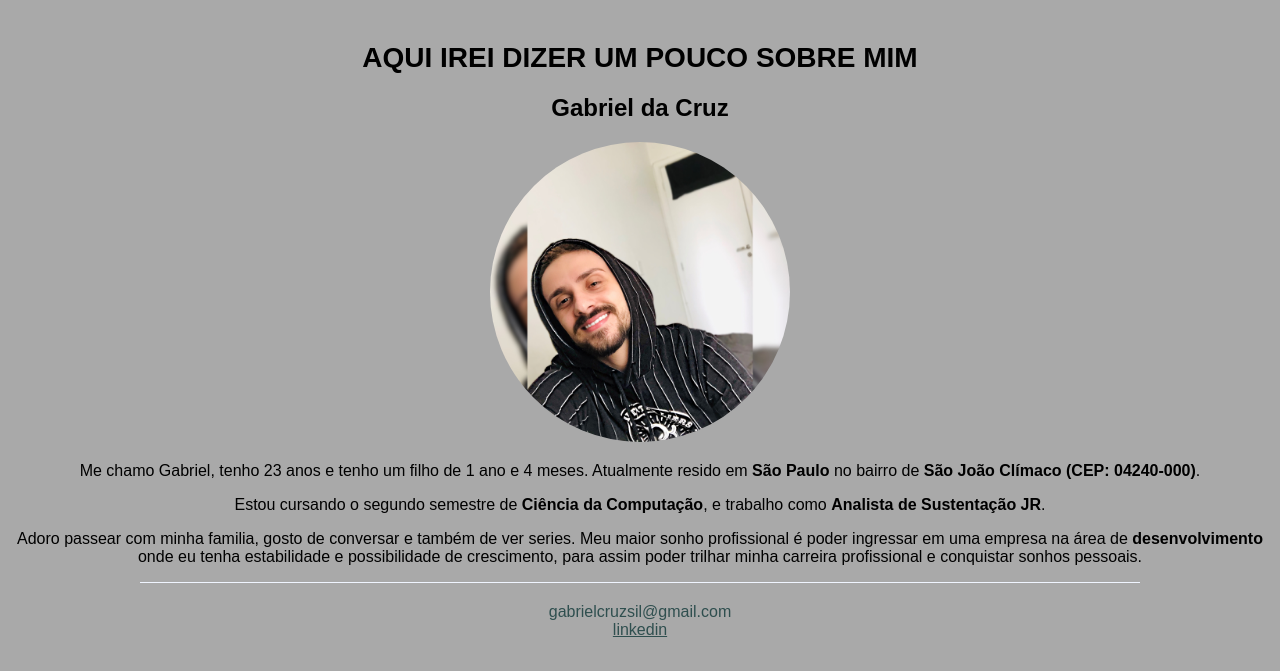
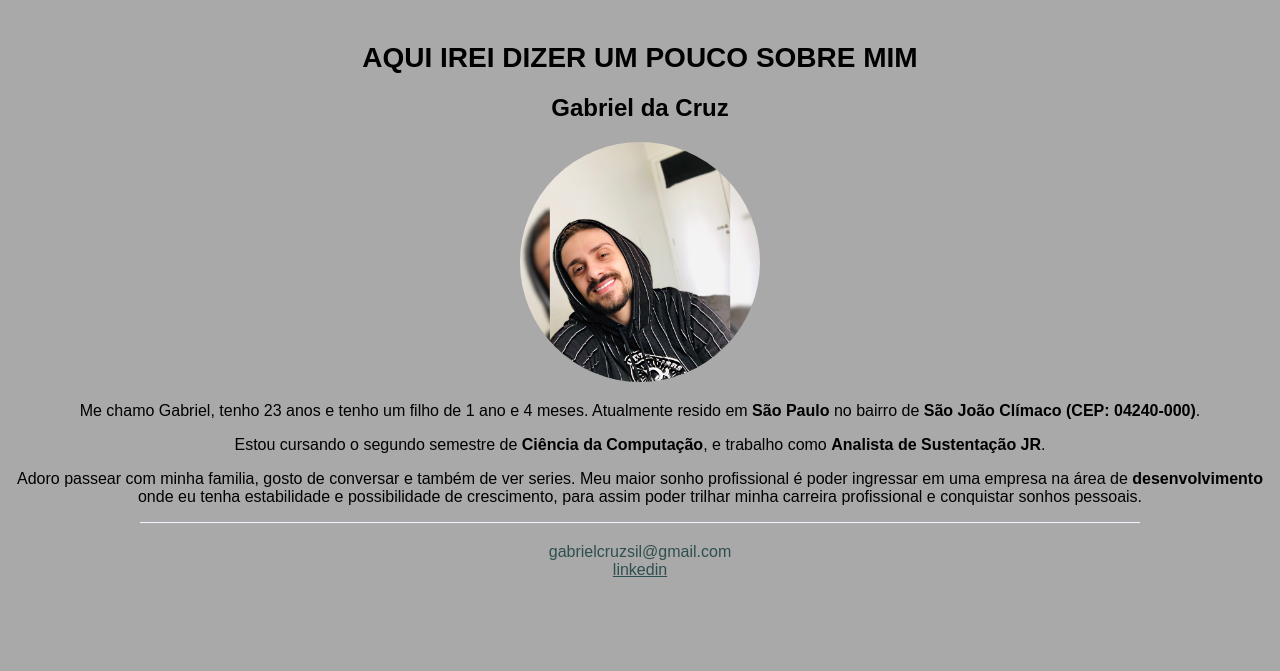
Before and after one commit to Zurceel/devaria-aula-HTML-2023, a plain HTML site: page SobreMim.html in a window 1280 px wide. Shown: the part 129-800 px from the top of the page. Drawn offline with Linux system fonts and the light colour scheme.

Commit message:
ajustando a classe da imagem

```diff
--- a/SobreMim.html
+++ b/SobreMim.html
@@ -28,10 +28,11 @@
         <section>
             <article>
                 <h2>Gabriel da Cruz</h2>
-                <figure>
-                    <img src="public/Fotos/minhafoto.JPG" width="300px" alt="Esse sou eu Gabriel" id="foto"/>
-                </figure>
-
+                <section>
+                    <figure>
+                        <img src="public/Fotos/minhafoto.JPG" alt="Esse sou eu Gabriel" id="foto" />
+                    </figure>
+                </section>
                 <p>
                     Me chamo Gabriel, tenho 23 anos e tenho um filho de 1 ano e 4 meses. Atualmente
                     resido em <strong>São Paulo</strong> no bairro de <strong>São João Clímaco (CEP:
--- a/public/css/SobreMim.css
+++ b/public/css/SobreMim.css
@@ -1,3 +1,4 @@
 #foto {
+    width: 20%;
     border-radius: 400px;
 }
```
